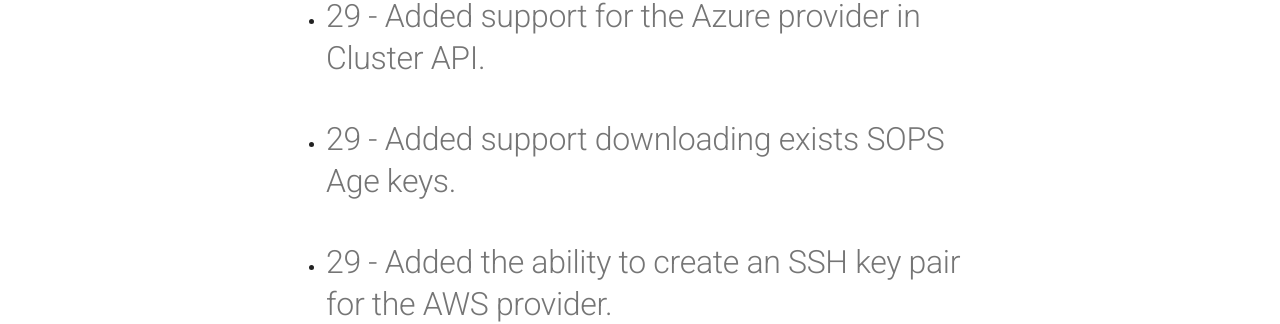
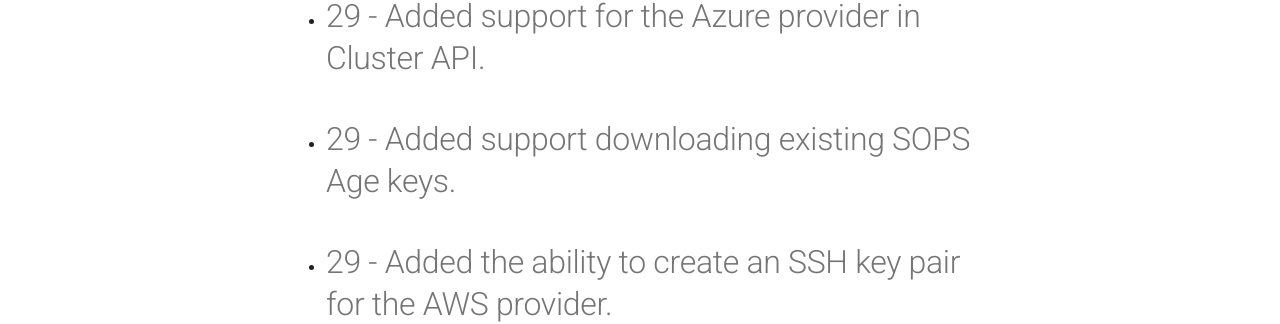
Before and after one commit to edenlabllc/rmk, an MkDocs documentation site: the page built from docs/release-notes.md, in a window 1280 px wide and 900 px high, scrolled down 642 px. Shown: the part 140-464 px from the top of the window. Built offline with MkDocs 1.6.1 and Material for MkDocs 9.7.7, drawn with Linux system fonts in a browser that asks for light colours; comment, search, counter and statistics services are not loaded; the version menu is left out.

Commit message:
#29 - refactoring.

```diff
--- a/docs/release-notes.md
+++ b/docs/release-notes.md
@@ -4,7 +4,7 @@
 - #29 - Added support for the AWS provider in Cluster API.
 - #29 - Added support for the GCP provider in Cluster API.
 - #29 - Added support for the Azure provider in Cluster API.
-- #29 - Added support downloading exists SOPS Age keys.
+- #29 - Added support downloading existing SOPS Age keys.
 - #29 - Added the ability to create an SSH key pair for the AWS provider.
 - #29 - Added GCP NAT router creation for the GCP provider.
 - #29 - Added commands for managing Cluster API clusters to the cluster category commands.
```
